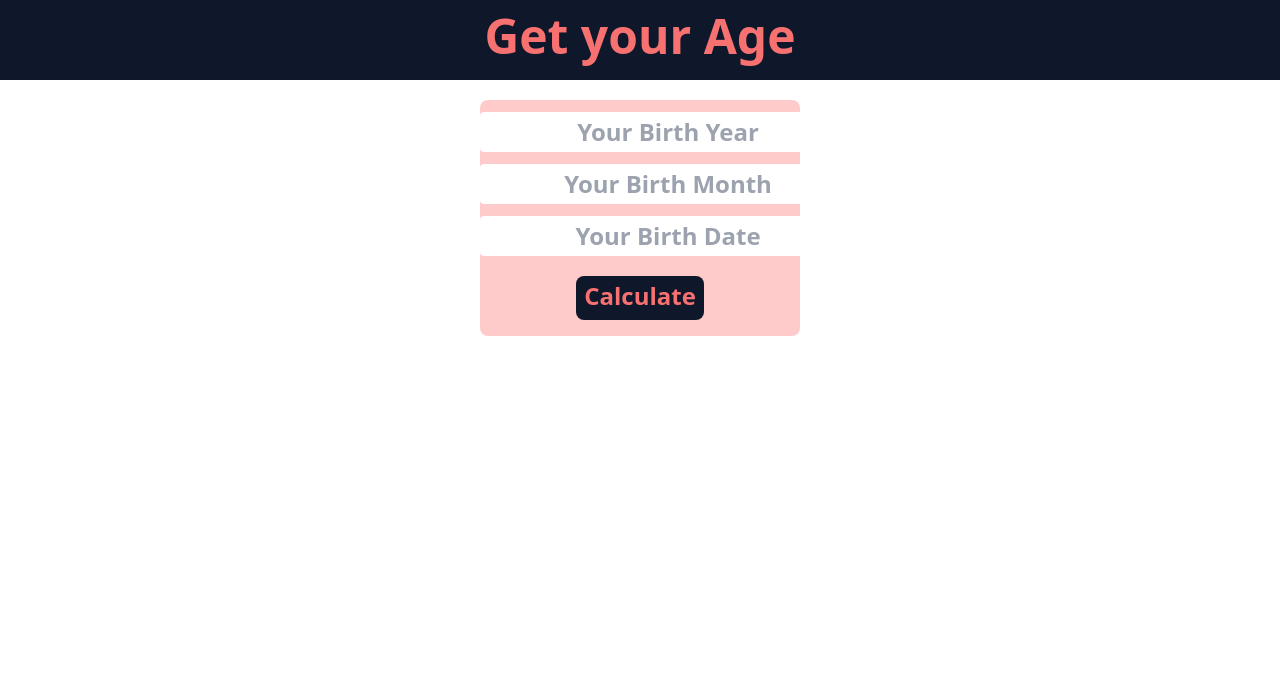
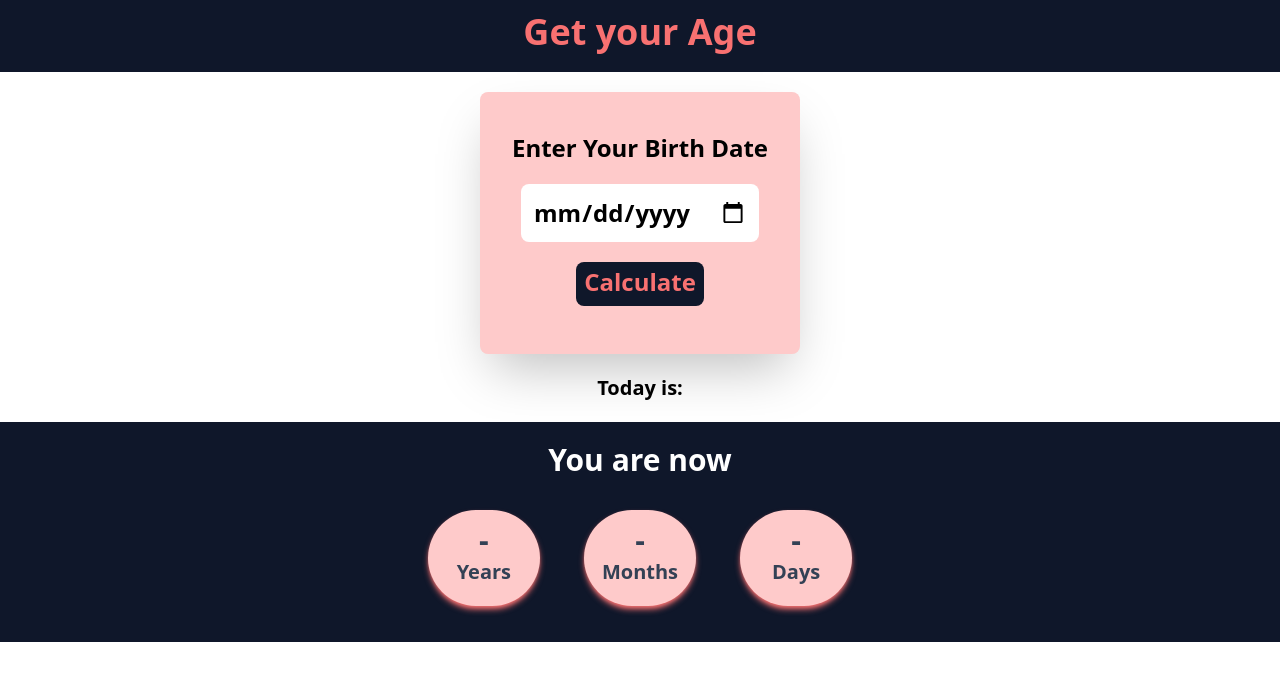
Before and after one commit to MohammadAmitHasan/Age-Calculator, a plain HTML site: page index.html in a window 1280 px wide. Drawn offline with nearby package versions, Linux system fonts and the light colour scheme.

Commit message:
updated UI

```diff
--- a/app.js
+++ b/app.js
@@ -0,0 +1,18 @@
+function calculateAge(birthDateInput) {
+    const currentDate = new Date;
+    const birthDate = new Date(birthDateInput);
+    const age = currentDate - birthDate;
+    const monthAge = age / 1000 / 60 / 60 / 24 / 365;
+    console.log(monthAge);
+    console.log(age / 31557600000);
+    // 31557600000
+}
+document.getElementById('calculate-btn').addEventListener('click', function () {
+    const birthDate = document.getElementById('birth-date');
+    if (birthDate.value != '') {
+        calculateAge(birthDate.value);
+    }
+    else {
+        alert('Please.! Provide the birth date properly')
+    }
+});
--- a/index.html
+++ b/index.html
@@ -14,35 +14,57 @@
 
 <body>
     <!-- Header Section -->
-    <header class="bg-slate-900">
-        <h1 class="text-5xl text-center font-semibold text-red-400 pt-3 pb-5">Get your Age</h1>
+    <header class="bg-slate-900  pt-3 pb-5">
+        <h1 class="text-4xl text-center font-semibold text-red-400">Get your Age</h1>
     </header>
     <!-- main section -->
     <main>
         <!-- Form section -->
         <section>
-            <div class="bg-red-200 w-80 mx-auto my-5 rounded-lg text-center">
-                <input class="mt-3 p-1 text-center text-2xl rounded text-red-500 font-semibold" type="text"
-                    placeholder="Your Birth Year"><br>
-                <input class="mt-3 p-1 text-center text-2xl rounded text-red-500 font-semibold" type="text"
-                    placeholder="Your Birth Month"><br>
-                <input class="my-3 p-1 text-center text-2xl rounded text-red-500 font-semibold" type="text"
-                    placeholder="Your Birth Date"><br>
-                <button
+            <div class="bg-red-200 w-80 mx-auto my-5 rounded-lg text-center py-8 shadow-2xl">
+                <h3 class="text-2xl p-2 font-semibold">Enter Your Birth Date</h3>
+                <input id="birth-date" class="text-2xl font-semibold my-3 p-3 rounded-lg" type="date">
+                <button id="calculate-btn"
                     class="bg-slate-900 text-red-400 text-2xl mt-2 mb-4 pt-1 pb-2 px-2 rounded-lg font-semibold">Calculate</button>
             </div>
         </section>
         <!-- Result section -->
-        <section class="hidden">
-            <h3 class="text-xl text-center mb-5">Today is: <span></span></h3>
-            <div class="bg-slate-900">
-                <h1 class="text-4xl pt-3 pb-5 text-white text-center font-semibold p">
-                    You are <span></span> now
-                </h1>
+        <section class="">
+            <h3 class="text-xl text-center mb-5 font-semibold">Today is: <span></span></h3>
+            <div class="bg-slate-900 p-5">
+                <h1 class="text-3xl pb-4 text-white text-center font-semibold p">You are now</h1>
+                <div class="text-center">
+                    <div
+                        class="inline-block shadow-md shadow-red-400 my-4 mx-5 w-28 h-24 bg-red-200 rounded-full pt-3 px-4 text-center font-semibold text-slate-700">
+                        <span class="text-3xl" id="years">
+                            -
+                        </span>
+                        <p class="text-xl">
+                            Years
+                        </p>
+                    </div>
+                    <div
+                        class="inline-block shadow-md shadow-red-400 my-4 mx-5 w-28 h-24 bg-red-200 rounded-full pt-3 px-4 text-center font-semibold text-slate-700">
+                        <span class="text-3xl" id="months">
+                            -
+                        </span>
+                        <p class="text-xl">
+                            Months
+                        </p>
+                    </div>
+                    <div
+                        class="inline-block shadow-md shadow-red-400 my-4 mx-5 w-28 h-24 bg-red-200 rounded-full pt-3 px-4 text-center font-semibold text-slate-700">
+                        <span class="text-3xl" id="days">
+                            -
+                        </span>
+                        <p class="text-xl">
+                            Days
+                        </p>
+                    </div>
+                </div>
             </div>
         </section>
     </main>
-
 
     <!-- custom js -->
     <script src="./app.js"></script>
```
